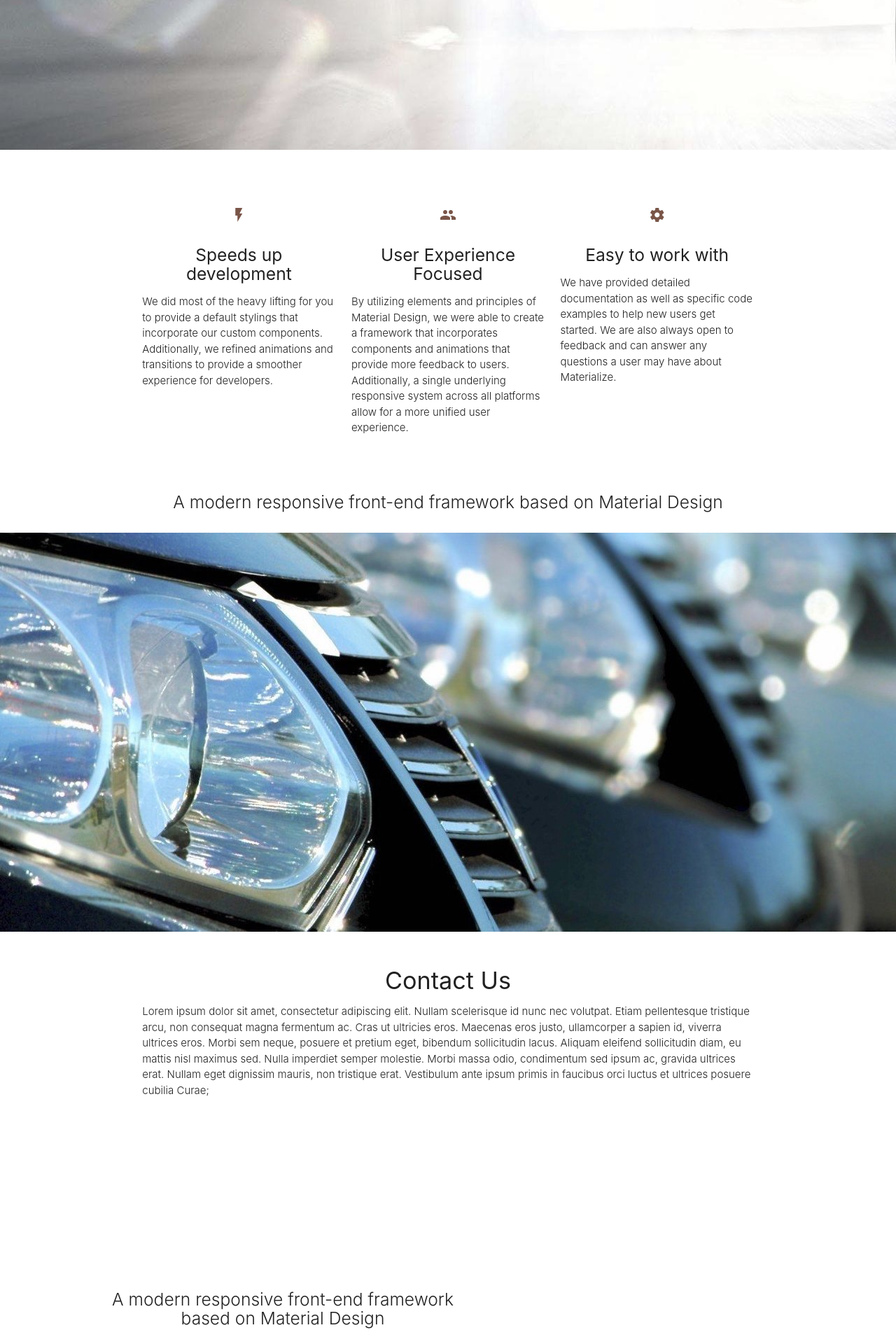
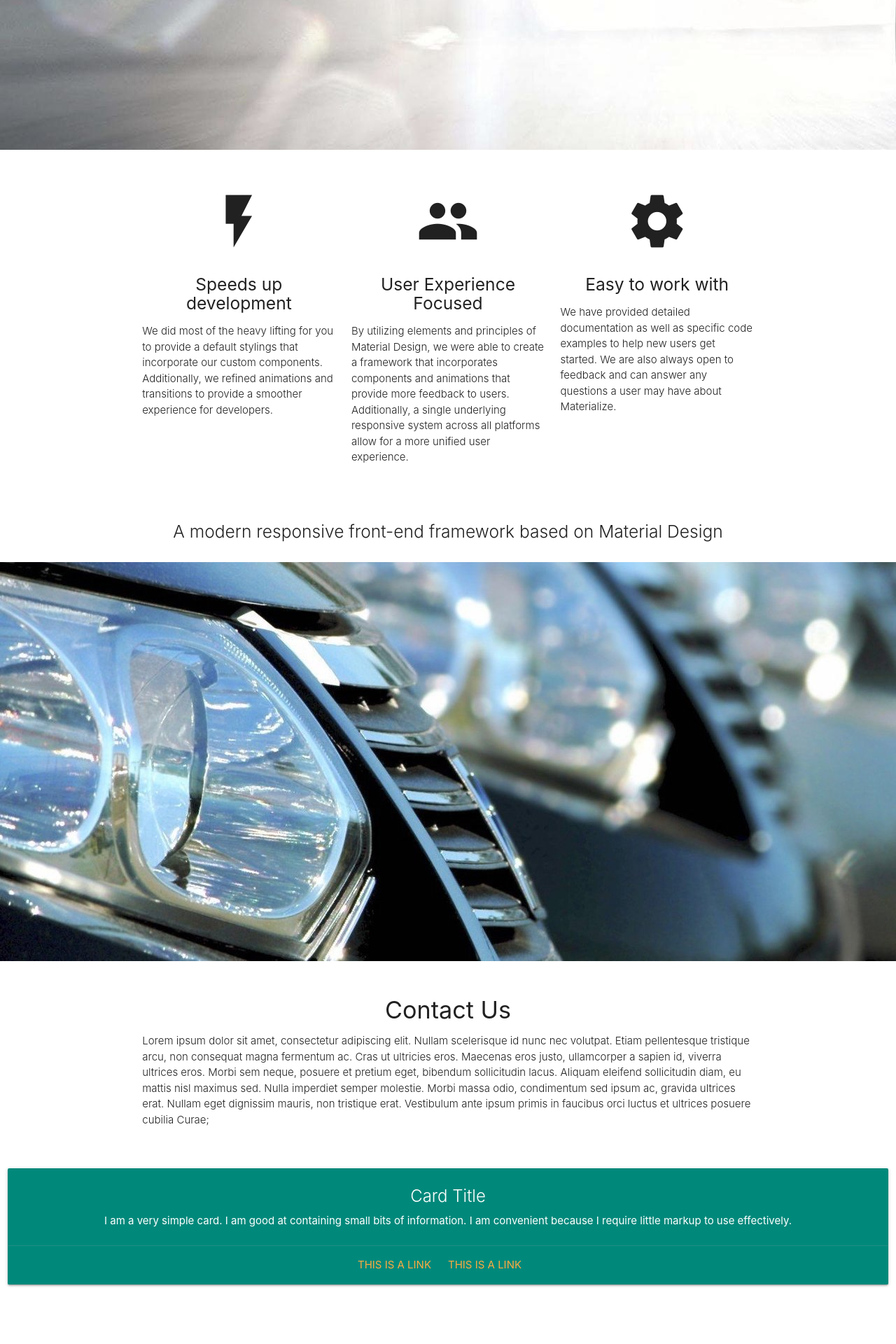
Before and after one commit to nbm33/RentaDeCarrosAlquimotor, an Angular app: page /inicio in a window 1280 px wide. Shown: the part 856-2776 px from the top of the page at 70% size. Built offline with nearby package versions, Linux system fonts and the light colour scheme.

Commit message:
diseno pagina inicio

```diff
--- a/src/app/plantilla/barra-navegacion/barra-navegacion.component.html
+++ b/src/app/plantilla/barra-navegacion/barra-navegacion.component.html
@@ -1,5 +1,5 @@
 
-  <nav class="green">
+  <nav class="teal lighten-1">
     <div class="nav-wrapper">
       <a href="#!" class="brand-logo">Alquimotor</a>
       <a href="#" data-target="mobile-demo" class="sidenav-trigger"><i class="material-icons">menu</i></a>
--- a/src/app/plantilla/inicio/inicio.component.html
+++ b/src/app/plantilla/inicio/inicio.component.html
@@ -20,7 +20,7 @@
       <div class="row">
         <div class="col s12 m4">
           <div class="icon-block">
-            <h2 class="center brown-text"><i class="material-icons">flash_on</i></h2>
+            <h2 class="center gray-text"><i class="large material-icons">flash_on</i></h2>
             <h5 class="center">Speeds up development</h5>
 
             <p class="light">We did most of the heavy lifting for you to provide a default stylings that incorporate our custom components. Additionally, we refined animations and transitions to provide a smoother experience for developers.</p>
@@ -29,7 +29,7 @@
 
         <div class="col s12 m4">
           <div class="icon-block">
-            <h2 class="center brown-text"><i class="material-icons">group</i></h2>
+            <h2 class="center gray-text"><i class="large material-icons">group</i></h2>
             <h5 class="center">User Experience Focused</h5>
 
             <p class="light">By utilizing elements and principles of Material Design, we were able to create a framework that incorporates components and animations that provide more feedback to users. Additionally, a single underlying responsive system across all platforms allow for a more unified user experience.</p>
@@ -38,7 +38,7 @@
 
         <div class="col s12 m4">
           <div class="icon-block">
-            <h2 class="center brown-text"><i class="material-icons">settings</i></h2>
+            <h2 class="center gray-text"><i class="large material-icons">settings</i></h2>
             <h5 class="center">Easy to work with</h5>
 
             <p class="light">We have provided detailed documentation as well as specific code examples to help new users get started. We are also always open to feedback and can answer any questions a user may have about Materialize.</p>
@@ -74,8 +74,21 @@
 
     </div>
   </div>
-
-
+  <div class="row">
+    <div class="col s12 m12 center">
+      <div class="card teal lighten-1 darken-1">
+        <div class="card-content white-text">
+          <span class="card-title">Card Title</span>
+          <p>I am a very simple card. I am good at containing small bits of information.
+          I am convenient because I require little markup to use effectively.</p>
+        </div>
+        <div class="card-action">
+          <a href="#">This is a link</a>
+          <a href="#">This is a link</a>
+        </div>
+      </div>
+    </div>
+  </div>
   <div class="parallax-container valign-wrapper">
     <div class="section no-pad-bot">
       <div class="container">
--- a/src/app/plantilla/pie-pagina/pie-pagina.component.html
+++ b/src/app/plantilla/pie-pagina/pie-pagina.component.html
@@ -1,4 +1,4 @@
-<footer class="page-footer" class="green">
+<footer class="page-footer" class="teal lighten-1">
     <div class="container">
       <div class="row">
         <div class="col l6 s12">
```
